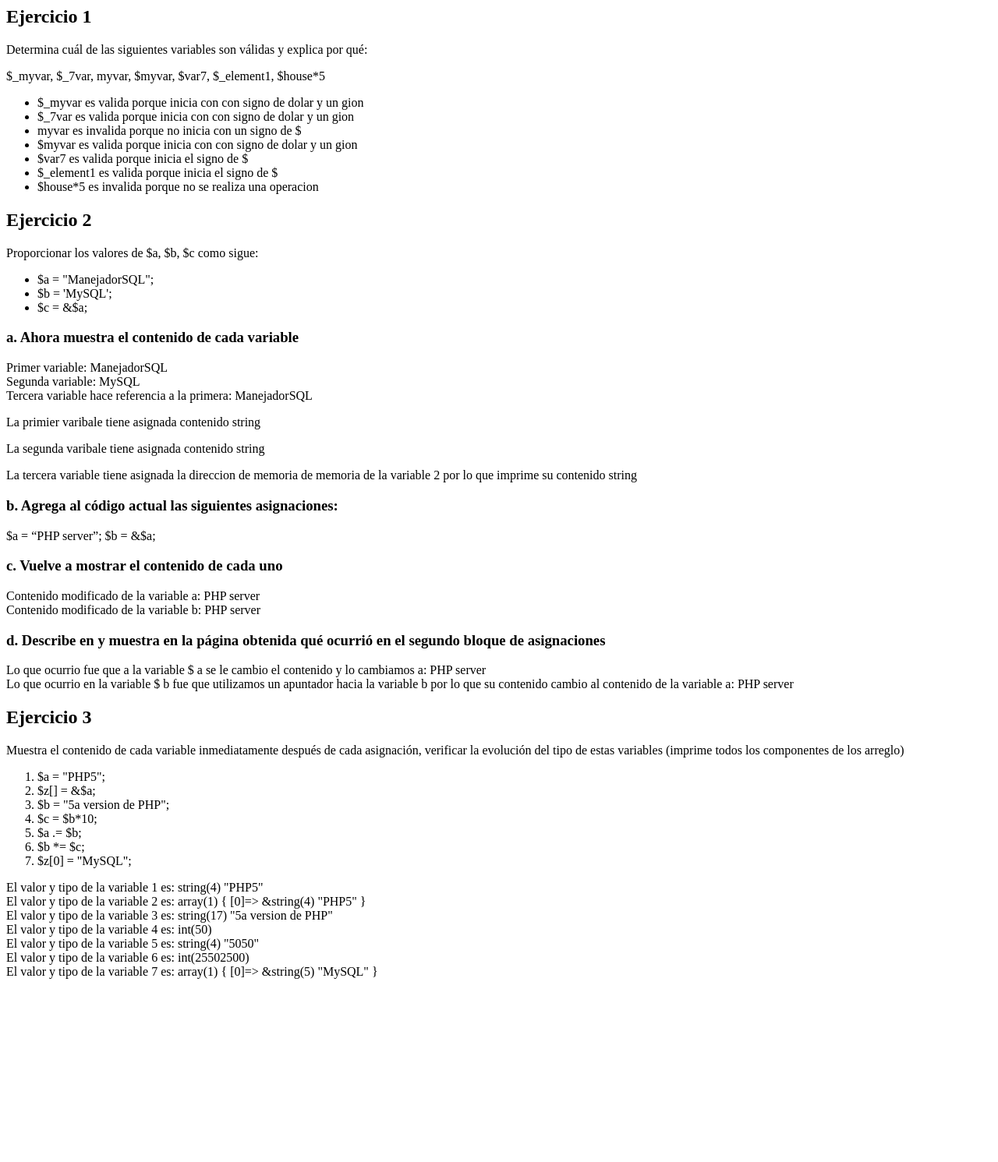
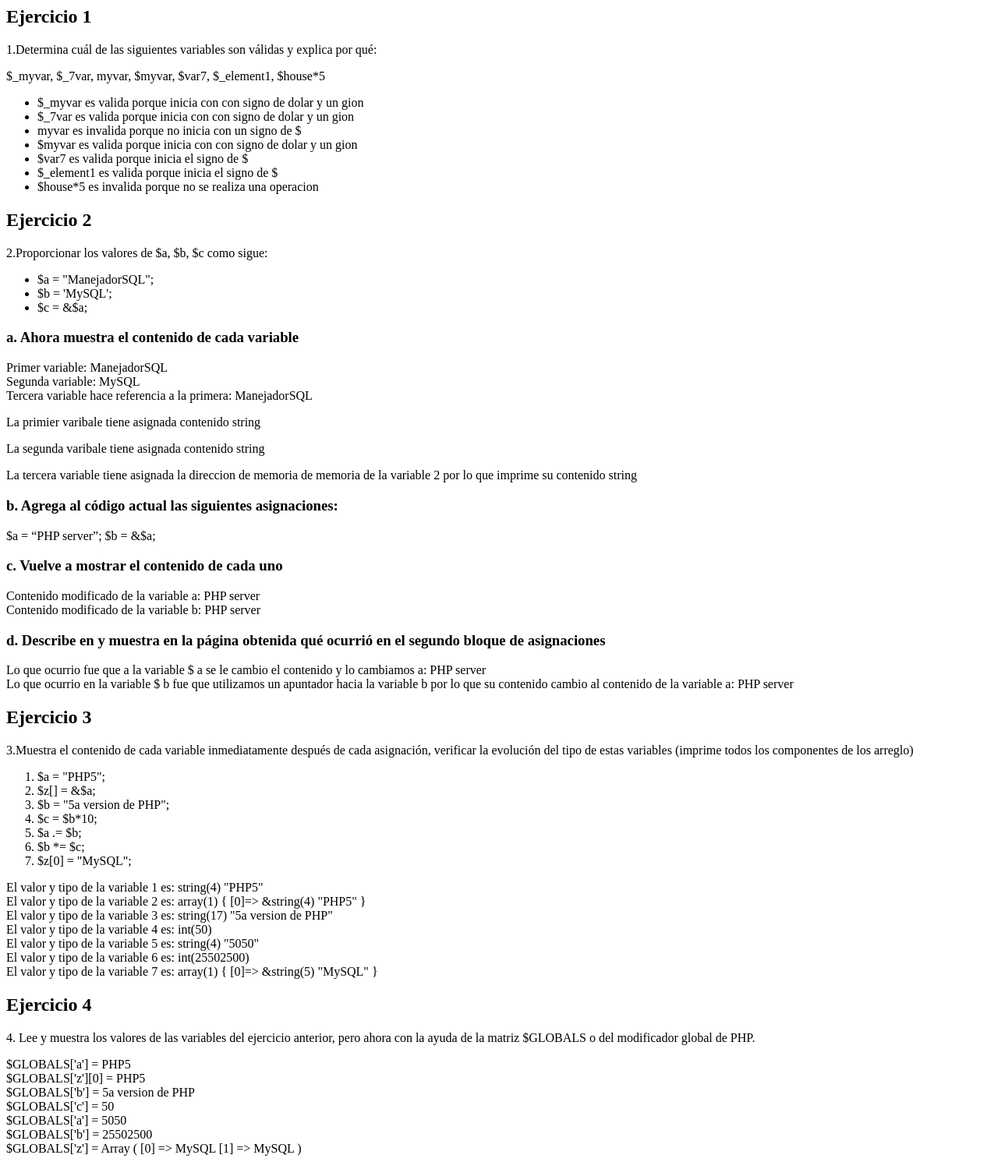
Before and after one commit to NeoFG/tecweb, a PHP site: page / in a window 1280 px wide. Shown: the whole page at 78% size. Before the commit the page ends 1256 px from the top, so only its background shows below. Run offline with PHP 8.4, Linux system fonts and the light colour scheme.

Commit message:
Este es el commit del ejercicio 4 terminado de la practica 3

```diff
--- a/practicas/p03/index.php
+++ b/practicas/p03/index.php
@@ -8,7 +8,7 @@
 </head>
 <body>
     <h2>Ejercicio 1</h2>
-    <p>Determina cuál de las siguientes variables son válidas y explica por qué:</p>
+    <p>1.Determina cuál de las siguientes variables son válidas y explica por qué:</p>
     <p>$_myvar, $_7var, myvar, $myvar, $var7, $_element1, $house*5</p>
 
     <?php
@@ -34,7 +34,7 @@
         echo '</ul>';
     ?>
     <h2>Ejercicio 2</h2>
-    <p>Proporcionar los valores de $a, $b, $c como sigue:</p>
+    <p>2.Proporcionar los valores de $a, $b, $c como sigue:</p>
     <ul>
         <li>$a = "ManejadorSQL";</li>
         <li>$b = 'MySQL';</li>
@@ -80,7 +80,7 @@
     ?>
 
     <h2>Ejercicio 3</h2>
-    <p>Muestra el contenido de cada variable inmediatamente después de cada asignación, verificar la evolución del tipo de estas variables (imprime todos los componentes de los arreglo)</p>
+    <p>3.Muestra el contenido de cada variable inmediatamente después de cada asignación, verificar la evolución del tipo de estas variables (imprime todos los componentes de los arreglo)</p>
     <ol>
         <li>$a = "PHP5";    </li>
         <li>$z[] = &$a;     </li>
@@ -128,6 +128,34 @@
         echo '<br>';
     ?>
 
+    <h2>Ejercicio 4</h2>
+    <p>4. Lee y muestra los valores de las variables del ejercicio anterior, pero ahora con la ayuda de la matriz $GLOBALS o del modificador global de PHP.</p>
+
+    <?php
+        // Utilizando $GLOBALS
+
+        $a = "PHP5";
+        echo "\$GLOBALS['a'] = " . $GLOBALS['a'] . "<br>";
+
+        $z[] = &$a;
+        echo "\$GLOBALS['z'][0] = " . $GLOBALS['z'][0] . "<br>";
+
+        $b = "5a version de PHP";
+        echo "\$GLOBALS['b'] = " . $GLOBALS['b'] . "<br>";
+
+        @$c = $b * 10;
+        echo "\$GLOBALS['c'] = " . $GLOBALS['c'] . "<br>";
+
+        $a .= $b;
+        echo "\$GLOBALS['a'] = " . $GLOBALS['a'] . "<br>";
+
+        $b *= $c;
+        echo "\$GLOBALS['b'] = " . $GLOBALS['b'] . "<br>";
+
+        $z[0] = "MySQL";
+        echo "\$GLOBALS['z'] = " . print_r($GLOBALS['z'], true) . "<br>";
+    ?>
+
 
 </body>
 </html>
```
